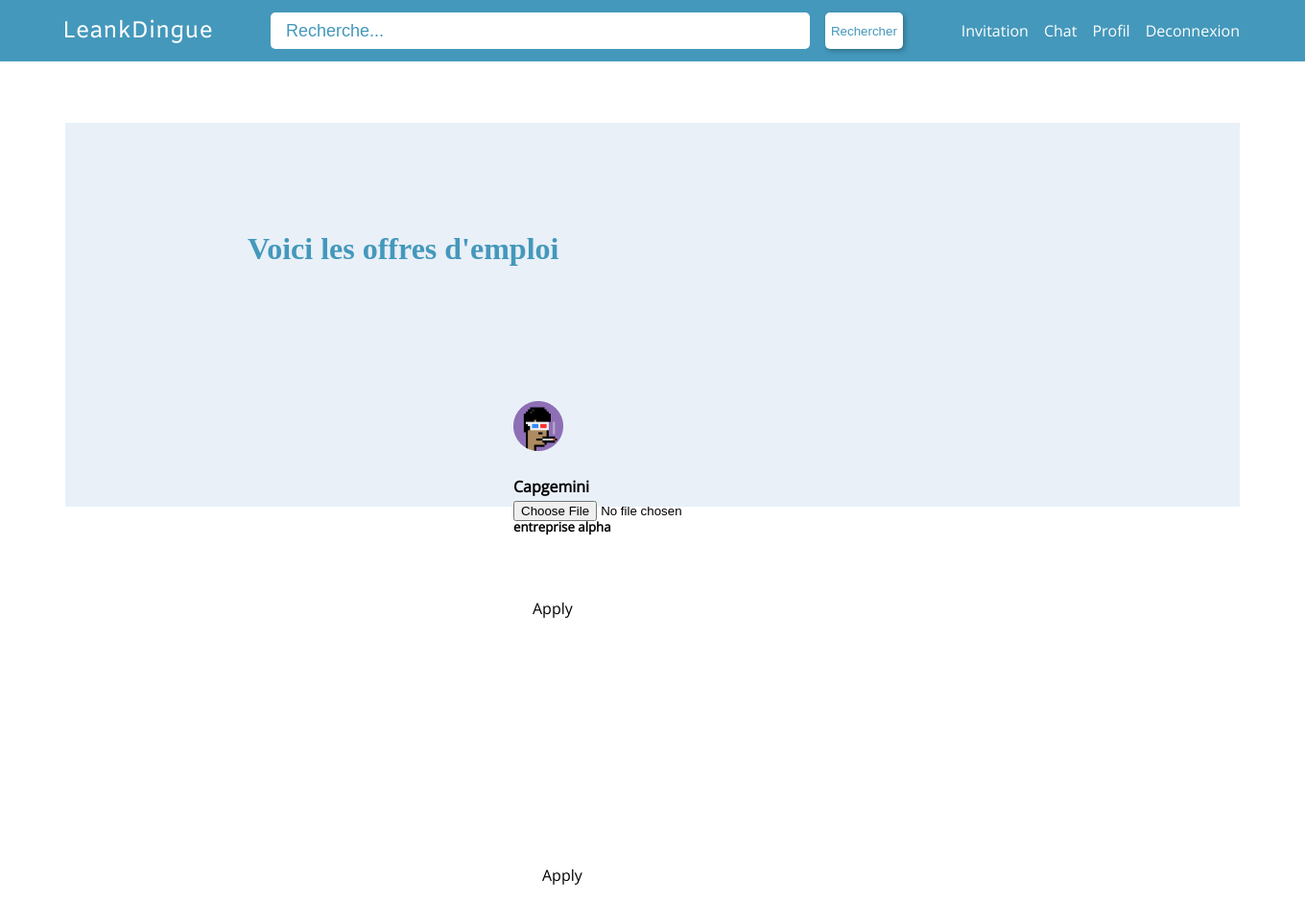
After one commit to gauthiermyr/web-dev-projet, a PHP site: page /src/pageoffre.php in a window 1360 px wide. The commit adds this page. Shown: the whole page at 96% size. Run offline with PHP 8.4, Linux system fonts and the light colour scheme.

Commit message:
pageoffre

```diff
--- a/public/css/template.css
+++ b/public/css/template.css
@@ -59,6 +59,8 @@ body {
 .container {
     margin-top: 128px;
     width: min(90%, 1240px);
+    height: 400px;
+    background-color: var(--light-blue);
     margin-left: auto;
     margin-right: auto;
 
@@ -132,55 +134,68 @@ body {
 /// Section post creation
 */
 
-.post-creation-box {
-    width: 100%;
-    border-top: 1px solid var(--blue);
-    padding-top: 32px;
-    display: flex;
-    flex-direction: row;
-    align-items: flex-end;
-}
 
-#post-creation-textarea {
-    width: 95%;
-    height: 128px;
-    border: none;
-}
 
-.post-creation-box
 
 /*
 /// Section post feed
 */
 
-.post-container {
-    padding: 32px 0px ;
-    border-bottom: 1px solid var(--blue);
+
+/*
+/// Section offre
+*/
+
+#post-offre-container{
+    position: absolute;
+    width: 393px;
+    height: 43px;
+    left: 258px;
+    top: 238px;
+
+    font-family: Amiko;
+    font-style: normal;
+    font-weight: bold;
+    font-size: 32px;
+    line-height: 43px;
+    /* identical to box height */
+
+    color: #4498BB;
 }
 
-.post-navigation-date {
-
+.post-offre{
+    position: absolute;
+    width: 141px;
+    height: 52px;
+    left: 535px;
+    top: 418px;
 }
 
-.post-navigation-profile {
-    display: flex;
-    align-items: center;
-    gap: 16px;
+
+#upload-offre{
+    position: absolute;
+    width: 790px;
+    height: 80px;
+    left: 535px;
+    top: 522px;
 }
 
-.post-navigation-profile * {
-    margin: 0;
+.clickable-valider1{
+    position: absolute;
+    width: 151px;
+    height: 42px;
+    left: 555px;
+    top: 623px;
 }
 
-.post-body {
-    margin-top: 32px;
-    margin-bottom: 64px;
+.clickable-valider2{
+    position: absolute;
+    width: 149.18px;
+    height: 39.34px;
+    left: 565px;
+    top: 900.66px;
 }
 
-.post-footer {
-    display: flex;
-    justify-content: space-between;
-}
 
 /*
 /// Section ...
--- /dev/null
+++ b/src/pageoffre.php
@@ -0,0 +1,53 @@
+<!DOCTYPE html>
+<html lang="fr">
+<head>
+    <meta charset="UTF-8">
+    <meta http-equiv="X-UA-Compatible" content="IE=edge">
+    <meta name="viewport" content="width=device-width, initial-scale=1.0">
+    <link href="../public/css/template.css" rel="stylesheet">
+    <title>LeankDingue</title>
+</head>
+<body>
+    <div class="navigation">
+        <div id="nav-container">
+            <div class="nav-element">
+                <img src="../public/img/LeankDingue.png"></img>
+            </div>
+            <div class="nav-element">
+                <input id="input-nav-bar" type="text" placeholder="Recherche..."></input>
+                <button class="hover-translate" onclick="search()">Rechercher</button>
+            </div>
+            <div class="nav-element text-white">
+                <span onclick="alert('Invitation')" class="clickable hover-translate">Invitation</span>
+                <span onclick="alert('Chat')" class="clickable hover-translate">Chat</span>
+                <span onclick="alert('Profil')" class="clickable hover-translate">Profil</span>
+                <span onclick="alert('Deconnexion')" class="clickable hover-translate">Deconnexion</span>
+            </div>
+        </div>
+    </div>
+
+    <div class="container">
+        <div id="post-offre-container">
+            Voici les offres d'emploi
+        </div>
+        <div id="post-feed">
+            <div class="post-container">
+                <div class="post-offre">
+                    <div>
+                        <img src="../public/img/profil.png"></img>
+                        <h4>Capgemini</h4>
+                        <h5>entreprise alpha</h5>
+                    </div>
+                </div>
+                <div class="offre">
+                    <input type="file" name="upload" id="upload-offre" accept="application/pdf" />
+                    <span onclick="alert('valider')" class="clickable-valider1">Apply</span>
+                    <span onclick="alert('valider')" class="clickable-valider2">Apply</span>
+                </div>
+            </div>
+        </div>
+    </div>
+
+    <script src="../public/js/main.js"></script>
+</body>
+</html>
```
Also changed, not shown: index.php (+6 -18 lines).
